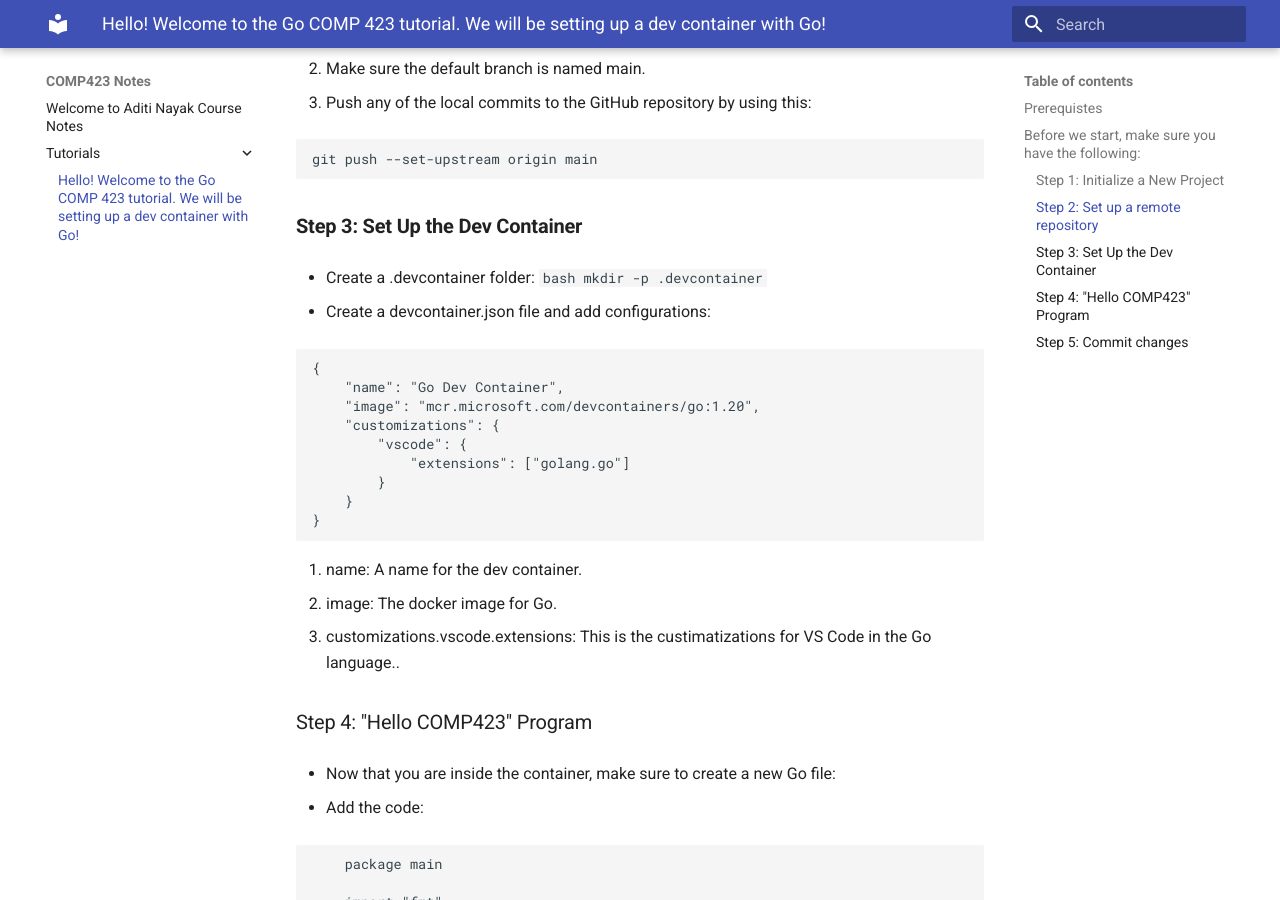
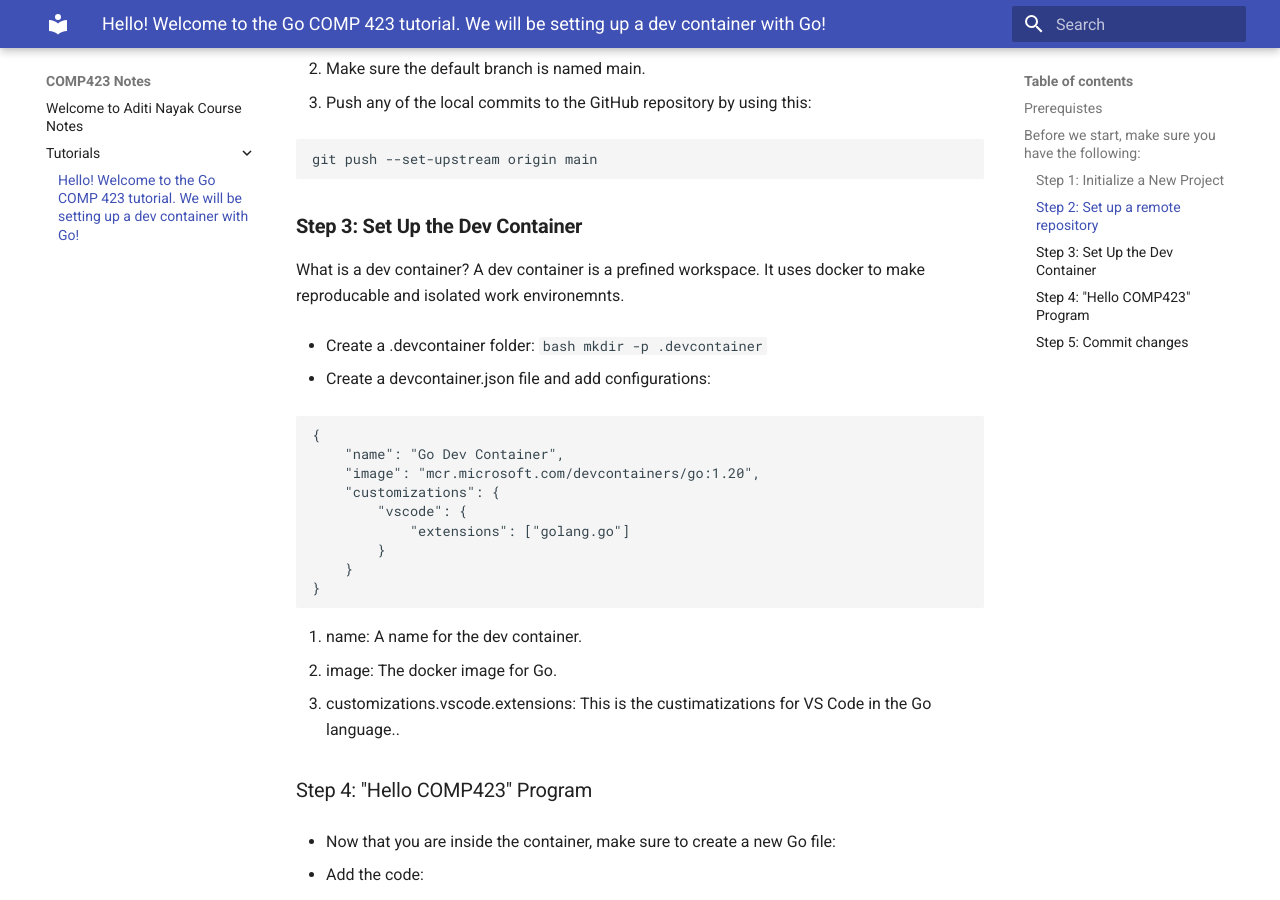
Before and after one commit to aditivn12/comp423-course-notes, an MkDocs documentation site: the page built from docs/tutorials/go-setup.md, in a window 1280 px wide and 900 px high, scrolled down 1347 px. Built offline with MkDocs 1.6.1 and Material for MkDocs 9.7.7, drawn with Linux system fonts in a browser that asks for light colours.

Commit message:
Go setup tutorial

````diff
--- a/docs/tutorials/go-setup.md
+++ b/docs/tutorials/go-setup.md
@@ -57,6 +57,9 @@ git push --set-upstream origin main
 ```
 
 ### **Step 3: Set Up the Dev Container**
+What is a dev container?
+A dev container is a prefined workspace. It uses docker to make reproducable and isolated work environemnts.
+
 - Create a .devcontainer folder:
     ``` bash
     mkdir -p .devcontainer
````
